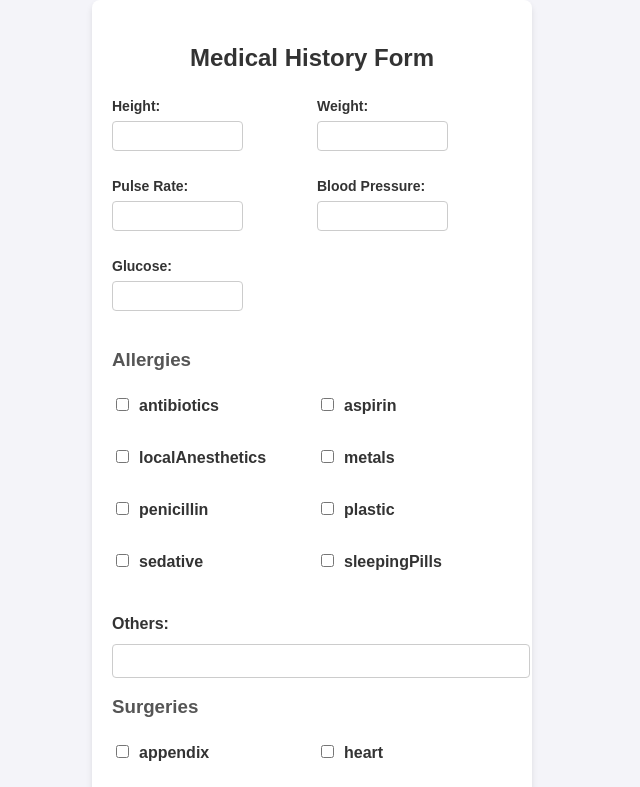
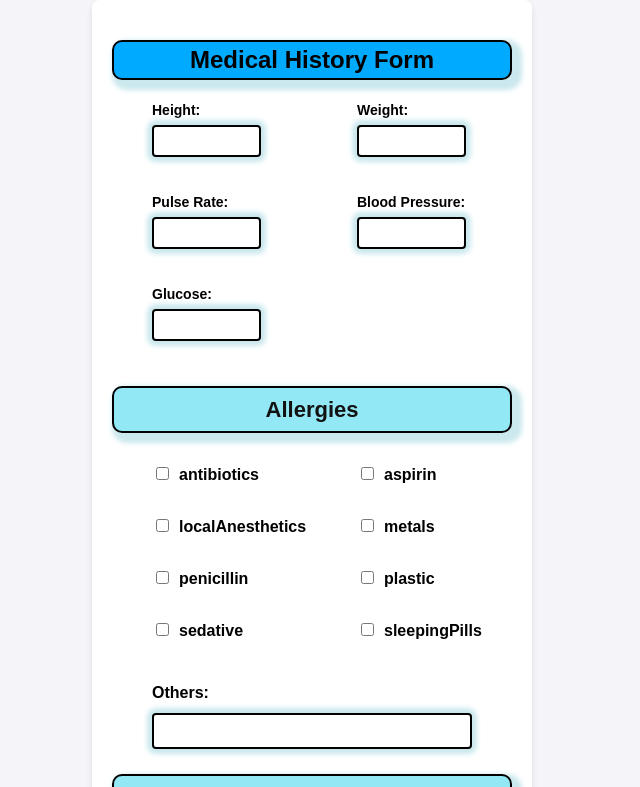
Before and after one commit to Saksham-76/Medical-history, a React (Vite) app in the folder frontend/: page / in a window 1280 px wide. Shown: the top 787 px of the page, without its empty margins (328-968 px from the left). Built offline with nearby package versions, Linux system fonts and the light colour scheme.

Commit message:
Update MedicalForm.css

```diff
--- a/frontend/src/MedicalForm.css
+++ b/frontend/src/MedicalForm.css
@@ -19,37 +19,57 @@ body {
 
 h2 {
   text-align: center;
-  color: #333;
+  color: #000000;
   margin-bottom: 20px;
+  background-color: rgb(0, 170, 255);
+  border: solid black 2px;
+  box-shadow: 5px 5px 5px 5px rgb(202, 232, 237);
+  border-radius: 10px;
 }
 
 h3 {
-  color: #555;
+  color: #131212;
+  font-size: 22px;
   margin-top: 15px;
-  margin-bottom: 20px;
+  margin-bottom: 30px;
+  padding: 5px 5px;
+  background-color: rgb(147, 232, 245);
+  border: solid black 2px;
+  border-radius: 10px;
+  box-shadow: 5px 5px 5px 5px rgb(202, 232, 237);
+  text-align: center;
 }
 
 .form-group {
-  margin-bottom: 15px;
+  margin-bottom: 25px;
+  margin-left: 40px;
+}
+
+.others {
+  margin-right: 60px;
 }
 
 label {
   display: block;
   margin-bottom: 8px;
-  color: #333;
+  color: #000000;
   font-weight: bold;
 }
 
 input[type="text"] {
   width: 100%;
   padding: 8px;
-  border: 1px solid #ccc;
+  border: 2px solid #000000;
   border-radius: 4px;
   font-size: 14px;
+  box-shadow: 0px 0px 5px 5px rgb(202, 232, 237);
+  background-color: white;
+  color: black;
 }
 
 .checkbox-group {
   margin-bottom: 10px;
+  margin-left: 40px;
 }
 
 input[type="checkbox"] {
```
